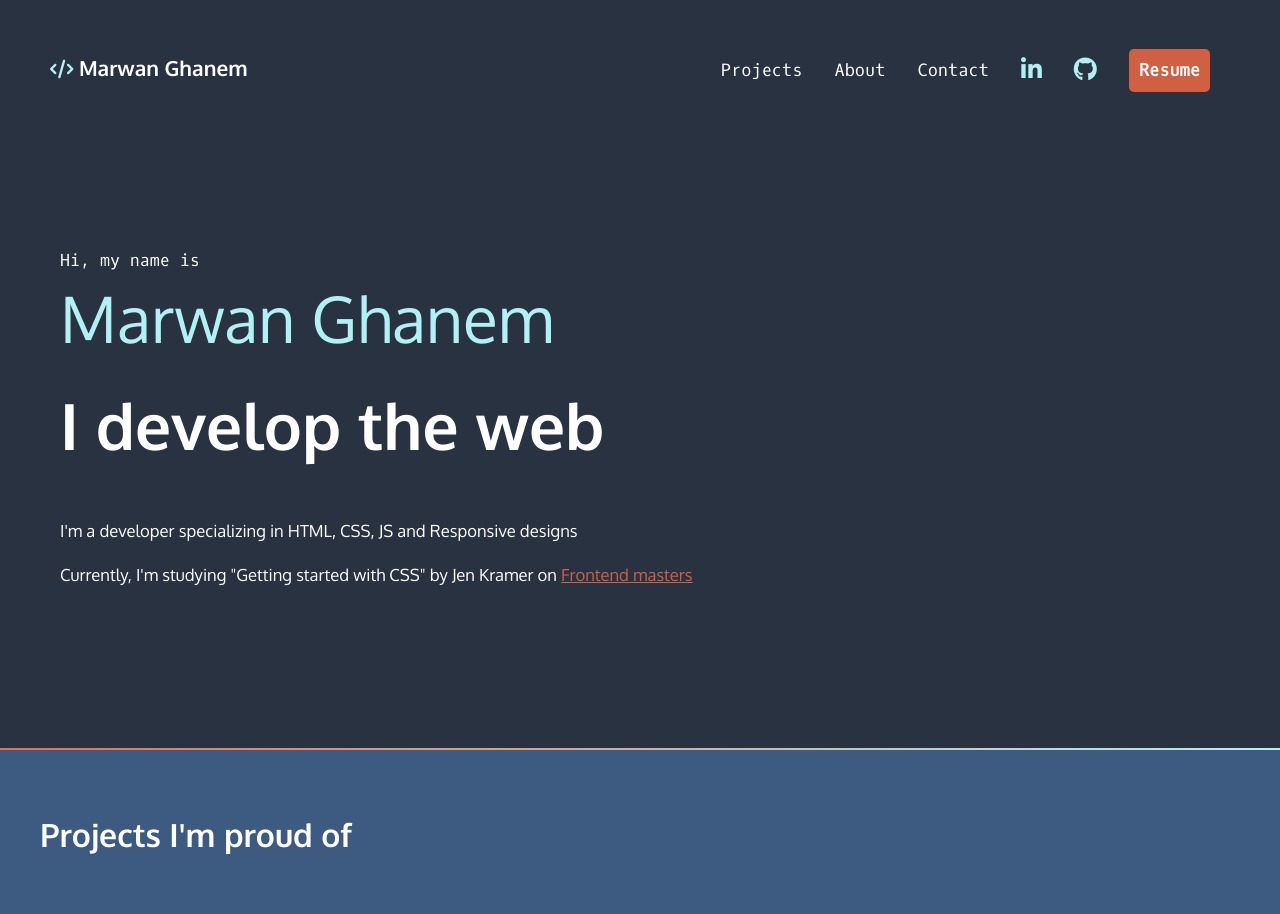
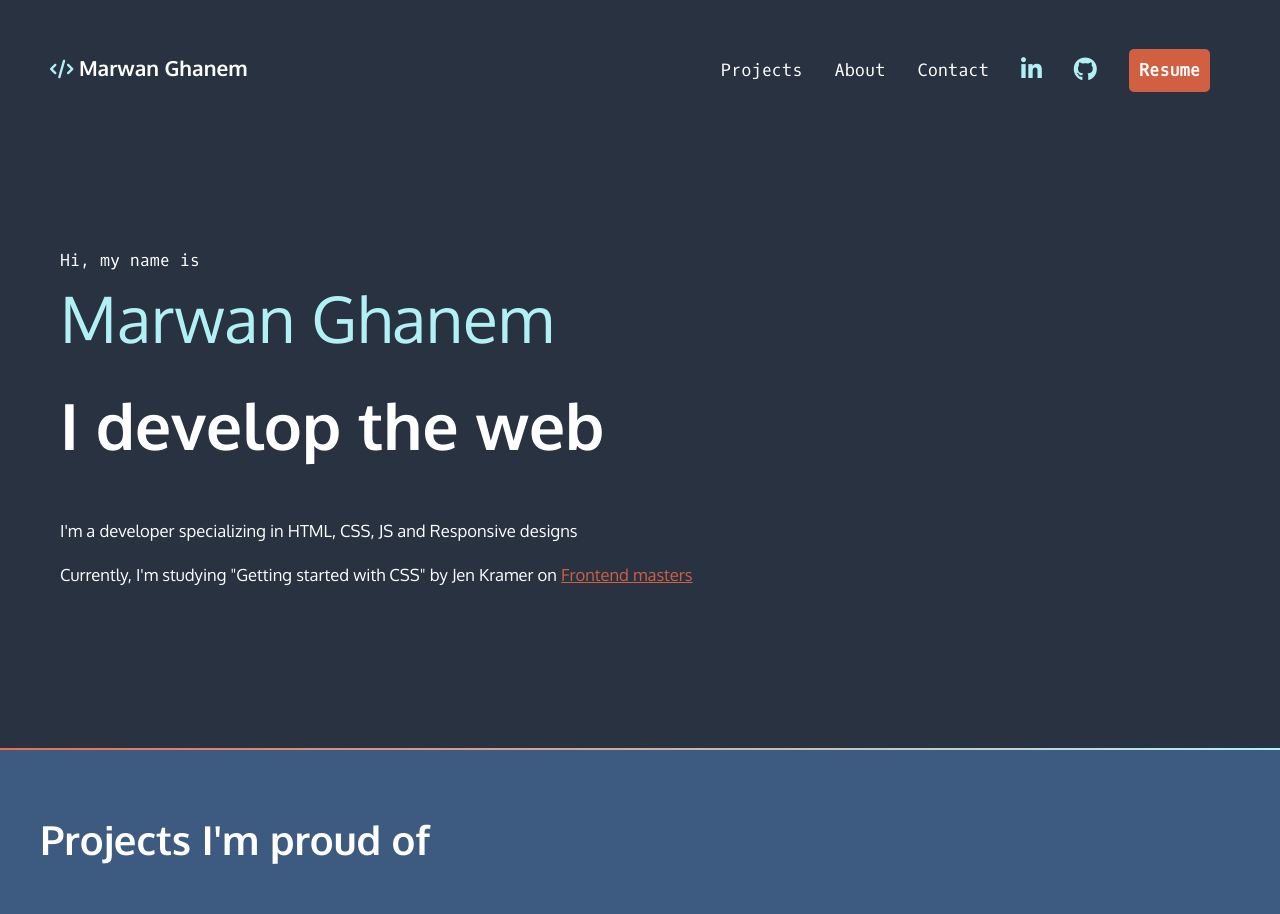
Before and after one commit to Marwann11/static-portfolio, a plain HTML site: page index.html in a window 1280 px wide. Shown: the top 914 px of the page. Drawn offline with Linux system fonts and the light colour scheme; grey boxes are pictures that could not be loaded.

Commit message:
Fix: Fixed projects header size

```diff
--- a/css/styles.css
+++ b/css/styles.css
@@ -375,7 +375,7 @@ header h1 {
   padding: 0;
   margin: 0;
   margin-bottom: 4rem;
-  font-size: 2rem;
+  font-size: clamp(1.5rem, 4vw, 2.5rem);
 }
 
 .sect-img-text--overlap .header--less-size {
```
